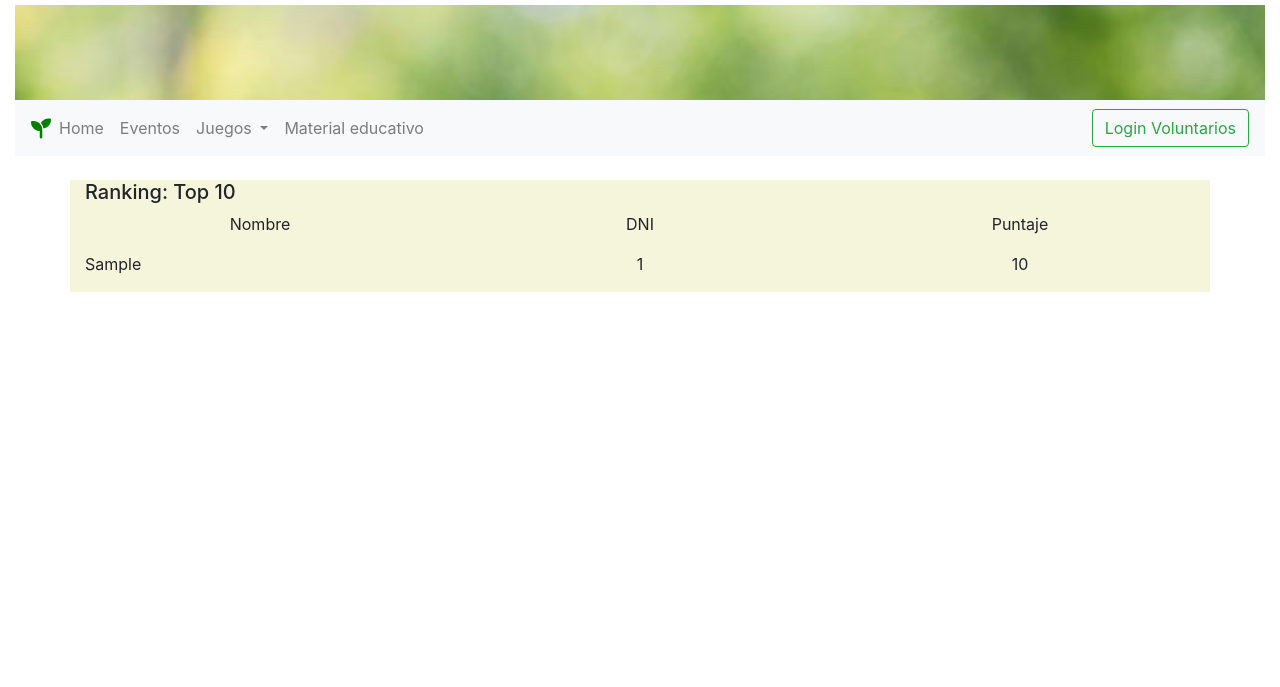
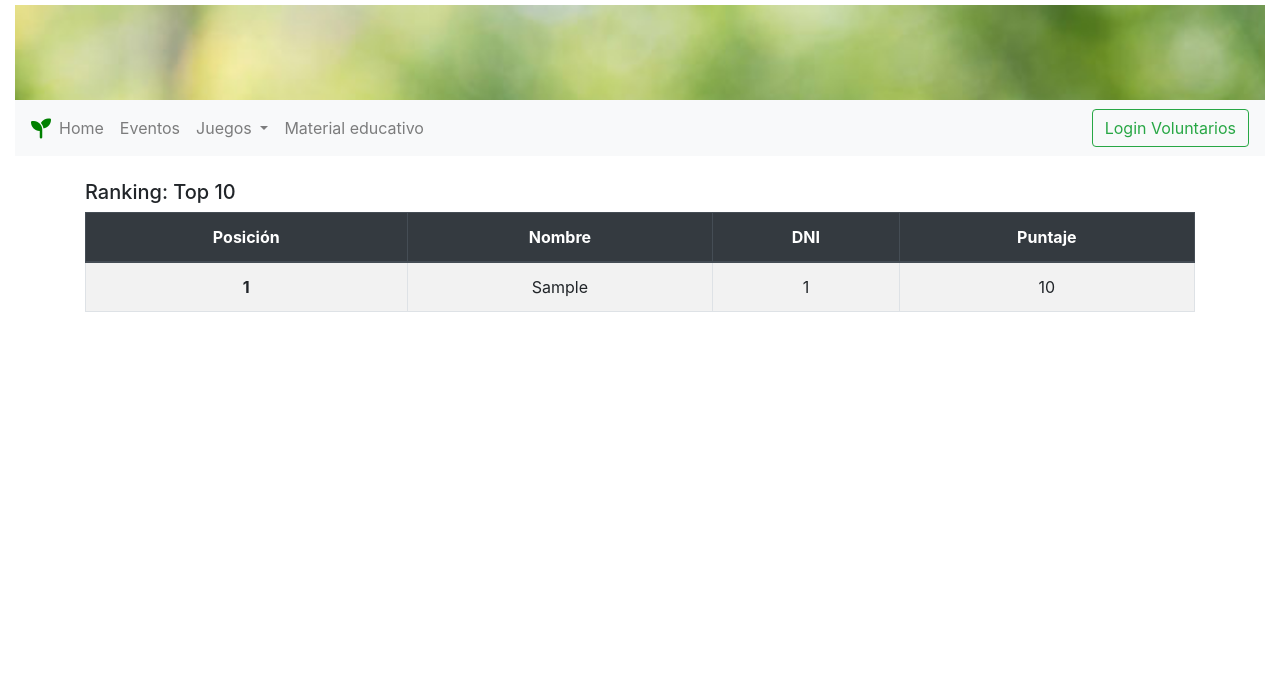
Before and after one commit to bauticanavese/VerdeQueTeQuieroVerde, a Django app: page /scores/ in a window 1280 px wide. Shown: the top 687 px of the page. Run offline with Django 3.2, Linux system fonts and the light colour scheme; tables that the repository leaves empty hold one stand-in row (values such as "Sample post"); some libraries are stand-ins or nearby versions.

Commit message:
improved leaderboard view

```diff
--- a/scores/templates/scores/index.html
+++ b/scores/templates/scores/index.html
@@ -6,32 +6,28 @@
   {% if not ranking %}
     <p>No hay información para el ranking.</p>
   {% else %}
-    <div class="container" style="background: beige">
+    <div class="container">
     <h5> Ranking: Top 10 </h5>
-      <div class="row" id="scores-container">
-        <div class="col">
-            <p class="text-center"> Nombre </p>
-        </div>
-        <div class="col">
-            <p class="text-center"> DNI </p>
-        </div>
-        <div class="col">
-            <p class="text-center"> Puntaje </p>
-        </div>
-       </div>
-    {% for score in ranking %}
-      <div class="row" id="scores-container">
-        <div class="col">
-          <p> {{ score.participant }} </p>
-        </div>
-        <div class="col">
-          <p class="text-center"> {{ score.dni }} </p>
-        </div>
-        <div class="col">
-          <p class="text-center"> {{ score.score }} </p>
-        </div>
-       </div>
-    {% endfor %}
+      <table class="table table-striped table-bordered text-center" id="scores-table">
+        <thead class="thead-dark">
+          <tr>
+            <th scope="col">Posición</th>
+            <th scope="col">Nombre</th>
+            <th scope="col">DNI</th>
+            <th scope="col">Puntaje</th>
+          </tr>
+        </thead>
+        {% for score in ranking %}
+        <tbody>
+          <tr>
+            <th scope="row">{{ score.position }}</th>
+            <td>{{ score.participant }}</td>
+            <td>{{ score.dni }}</td>
+            <td>{{ score.score }}</td>
+          </tr>
+        </tbody>
+        {% endfor %}
+      </table>
     </div>
   {% endif %}
 
--- a/scores/views.py
+++ b/scores/views.py
@@ -11,6 +11,10 @@ SCORE_PER_QUESTION = 13
 
 def index(request):
     ranking = Score.objects.order_by('-score')[:10]
+    i = 1
+    for rank in ranking:
+        rank.position = i
+        i += 1
     context = {'ranking': ranking}
     return render(request, 'scores/index.html', context=context)
 
```
